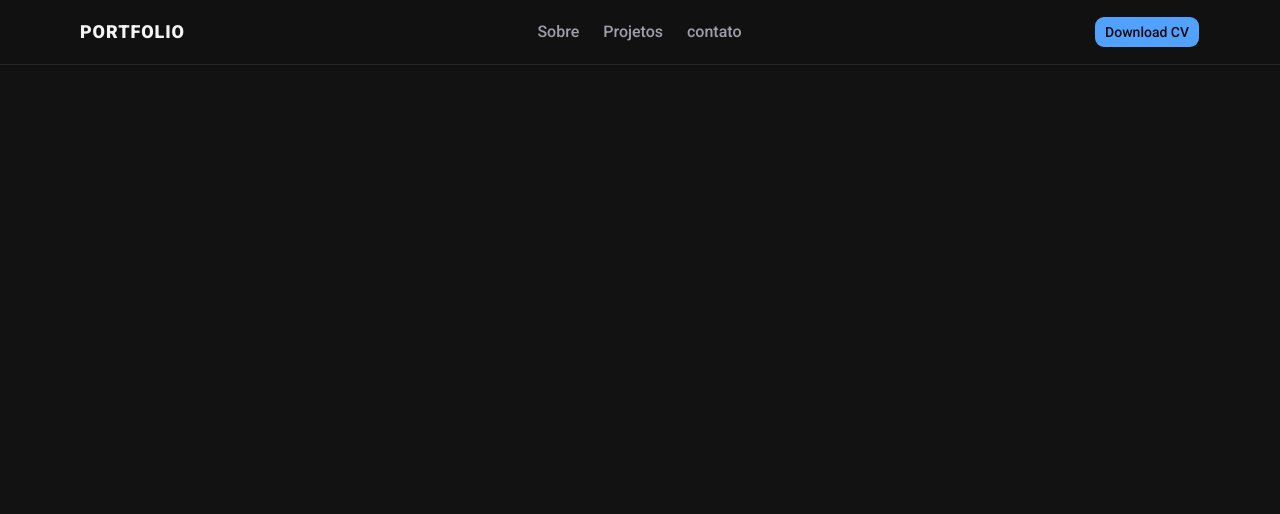
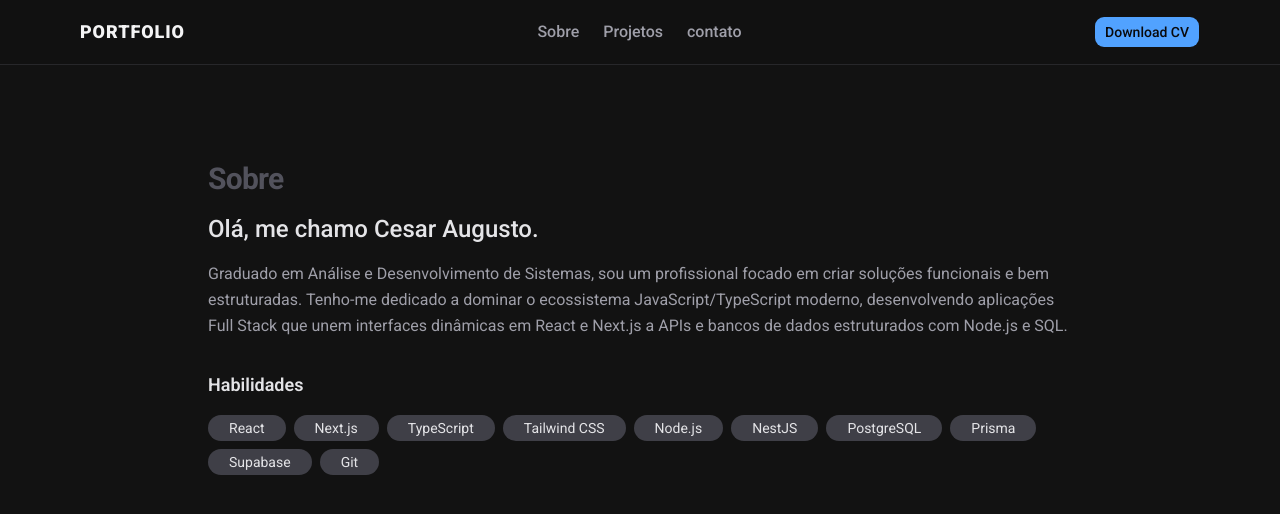
Before and after one commit to devsouza87/portfolio, a Next.js app: page / in a window 1280 px wide. Shown: the top 514 px of the page. Built offline with nearby package versions, Linux system fonts and the light colour scheme.

Commit message:
adiciona o componente AboutSection

```diff
--- a/src/app/page.tsx
+++ b/src/app/page.tsx
@@ -1,9 +1,11 @@
-import { NavBar } from "@/components/navbar";
+import { AboutSection } from "@/components/AboutSection";
+import { NavBar } from "@/components/NavBar";
 
 export default function Home() {
   return (
     <>
       <NavBar />
+      <AboutSection />
     </>
   );
 }
--- /dev/null
+++ b/src/components/AboutSection.tsx
@@ -0,0 +1,52 @@
+import { Badge } from "./ui/badge";
+
+const skills = [
+  "React",
+  "Next.js",
+  "TypeScript",
+  "Tailwind CSS",
+  "Node.js",
+  "NestJS",
+  "PostgreSQL",
+  "Prisma",
+  "Supabase",
+  "Git",
+];
+
+export function AboutSection() {
+  return (
+    <section id="about" className="py-16 md:py-24">
+      <div className="container mx-auto max-w-4xl px-4">
+        <h2 className="text-zinc-600 text-2xl font-bold tracking-tight md:text-3xl">
+          Sobre
+        </h2>
+        <h3 className="mt-4 text-xl font-medium text-zinc-200 md:text-2xl">
+          Olá, me chamo Cesar Augusto.
+        </h3>
+        <p className="mt-4 leading-relaxed text-zinc-400">
+          Graduado em Análise e Desenvolvimento de Sistemas, sou um profissional
+          focado em criar soluções funcionais e bem estruturadas. Tenho-me
+          dedicado a dominar o ecossistema JavaScript/TypeScript moderno,
+          desenvolvendo aplicações Full Stack que unem interfaces dinâmicas em
+          React e Next.js a APIs e bancos de dados estruturados com Node.js e
+          SQL.
+        </p>
+
+        <div className="mt-8">
+          <h4 className="text-lg font-semibold text-zinc-200">Habilidades</h4>
+          <div className="mt-4 flex flex-wrap gap-2">
+            {skills.map((skill) => (
+              <Badge
+                key={skill}
+                variant="secondary"
+                className="bg-zinc-700 px-5 py-3 text-sm font-normal text-zinc-200 hover:bg-zinc-800"
+              >
+                {skill}
+              </Badge>
+            ))}
+          </div>
+        </div>
+      </div>
+    </section>
+  );
+}
--- /dev/null
+++ b/src/components/ui/badge.tsx
@@ -0,0 +1,51 @@
+import { mergeProps } from "@base-ui/react/merge-props"
+import { useRender } from "@base-ui/react/use-render"
+import { cva, type VariantProps } from "class-variance-authority"
+import { cn } from "cn"
+
+const badgeVariants = cva(
+  "group/badge inline-flex h-5 w-fit shrink-0 items-center justify-center gap-1 overflow-hidden rounded-4xl border border-transparent px-2 py-0.5 text-xs font-medium whitespace-nowrap transition-all focus-visible:border-ring focus-visible:ring-[3px] focus-visible:ring-ring/50 has-data-[icon=inline-end]:pr-1.5 has-data-[icon=inline-start]:pl-1.5 aria-invalid:border-destructive aria-invalid:ring-destructive/20 dark:aria-invalid:ring-destructive/40 [&>svg]:pointer-events-none [&>svg]:size-3!",
+  {
+    variants: {
+      variant: {
+        default: "bg-primary text-primary-foreground [a]:hover:bg-primary/80",
+        secondary:
+          "bg-secondary text-secondary-foreground [a]:hover:bg-secondary/80",
+        destructive:
+          "bg-destructive/10 text-destructive focus-visible:ring-destructive/20 dark:bg-destructive/20 dark:focus-visible:ring-destructive/40 [a]:hover:bg-destructive/20",
+        outline:
+          "border-border text-foreground [a]:hover:bg-muted [a]:hover:text-muted-foreground",
+        ghost:
+          "hover:bg-muted hover:text-muted-foreground dark:hover:bg-muted/50",
+        link: "text-primary underline-offset-4 hover:underline",
+      },
+    },
+    defaultVariants: {
+      variant: "default",
+    },
+  }
+)
+
+function Badge({
+  className,
+  variant = "default",
+  render,
+  ...props
+}: useRender.ComponentProps<"span"> & VariantProps<typeof badgeVariants>) {
+  return useRender({
+    defaultTagName: "span",
+    props: mergeProps<"span">(
+      {
+        className: cn(badgeVariants({ variant }), className),
+      },
+      props
+    ),
+    render,
+    state: {
+      slot: "badge",
+      variant,
+    },
+  })
+}
+
+export { Badge, badgeVariants }
```
